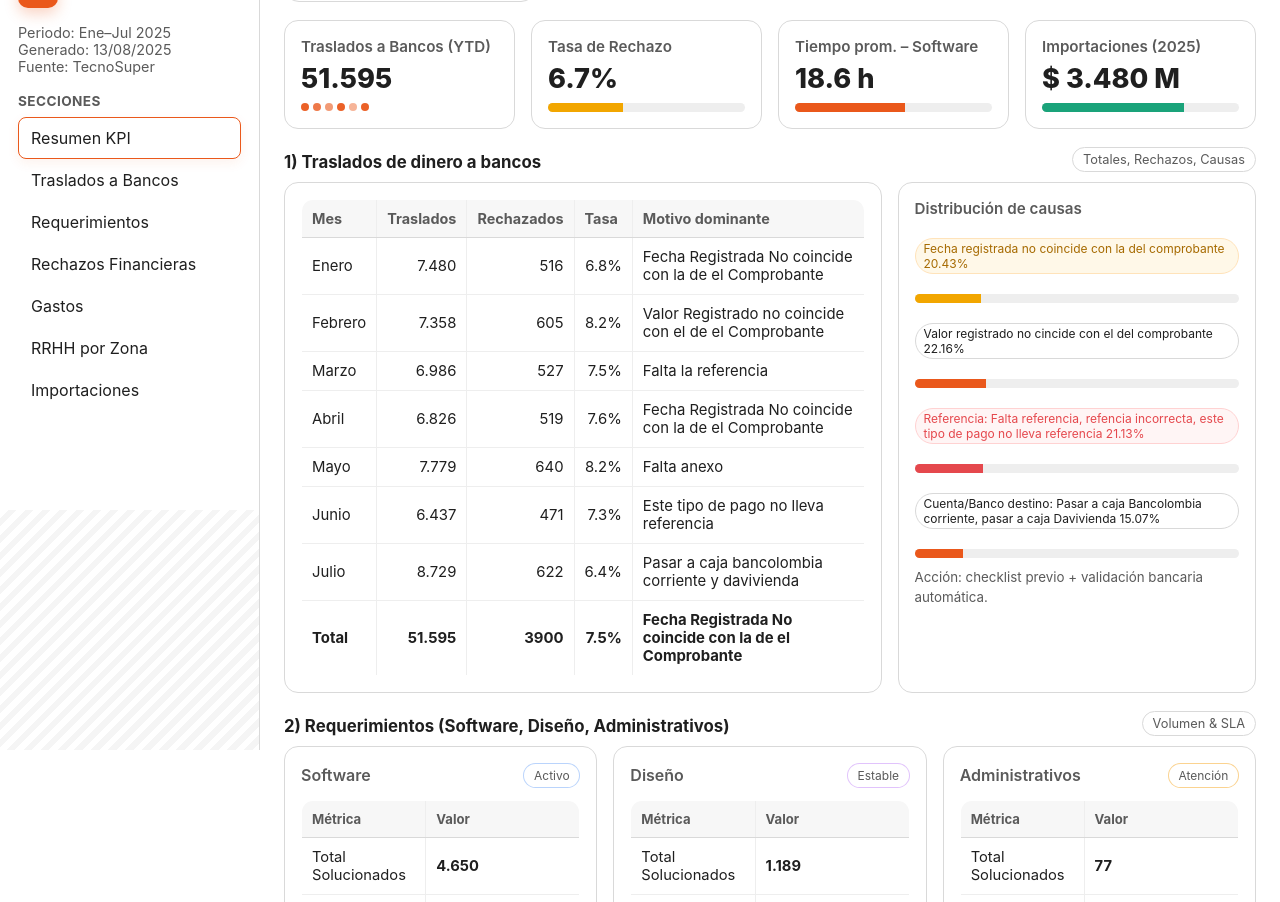
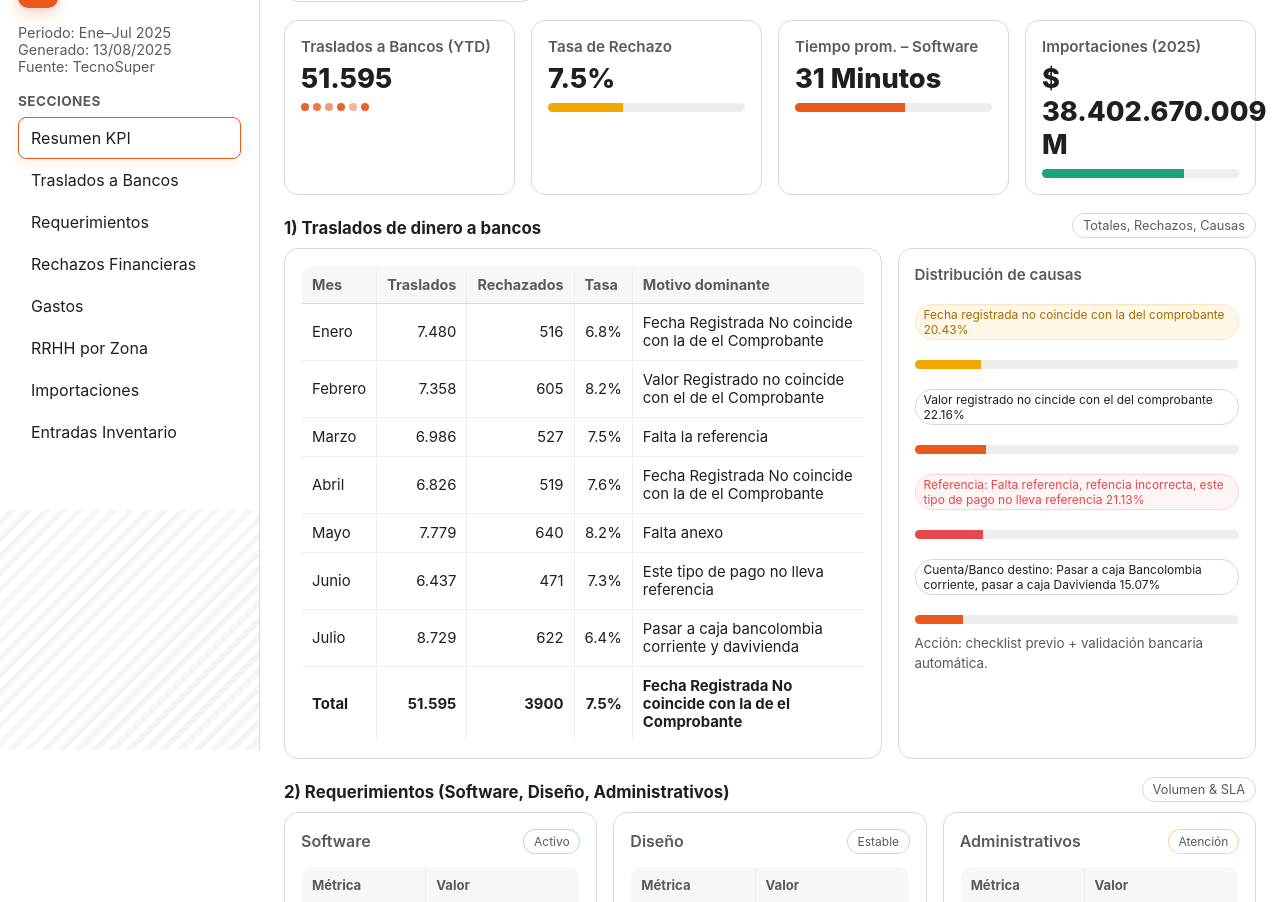
Before and after one commit to jonathan1040/Indicadores-Desempe-o, a plain HTML site: page index.html in a window 1280 px wide. Shown: the part 50-952 px from the top of the page. Drawn offline with Linux system fonts and the light colour scheme.

Commit message:
CambioFinal

```diff
--- a/index.html
+++ b/index.html
@@ -30,8 +30,9 @@ table td:nth-child(2),
 table td:nth-child(3),
 table td:nth-child(4){ text-align:right }
 /* Texto a la izq en 1ª y última col */
-table td:first-child,
-table td:last-child{ text-align:left }
+table td:first-child{
+  text-align:right
+ }
 
 
     table{
@@ -73,8 +74,7 @@ table td:nth-child(4) {
 }
 
 /* Texto alineado a la izquierda en las columnas de texto */
-table td:first-child,
-table td:last-child {
+table td:first-child{
   text-align: left;
 }
   /* Layout */
@@ -265,6 +265,7 @@ table td:last-child {
       <a href="#gastos">Gastos</a>
       <a href="#rrhh">RRHH por Zona</a>
       <a href="#import">Importaciones</a>
+      <a href="#InventoryEntries">Entradas  Inventario</a>
     </nav>
   </aside>
 
@@ -286,16 +287,16 @@ table td:last-child {
         </div>
         <div class="card">
           <h3>Tasa de Rechazo</h3>
-          <div class="big">6.7%</div>
+          <div class="big">7.5%</div>
           <div class="bar warn" style="margin-top:8px"><i style="width:38%"></i></div>
         </div>
         <div class="card">
           <h3>Tiempo prom. – Software</h3>
-          <div class="big">18.6 h</div>          <div class="bar" style="margin-top:8px"><i style="width:56%"></i></div>
+          <div class="big">31 Minutos</div>          <div class="bar" style="margin-top:8px"><i style="width:56%"></i></div>
         </div>
         <div class="card">
           <h3>Importaciones (2025)</h3>
-          <div class="big">$ 3.480 M</div>
+          <div class="big">$ 38.402.670.009 M</div>
           <div class="bar ok" style="margin-top:8px"><i style="width:72%"></i></div>
         </div>
       </div>
@@ -552,9 +553,9 @@ table td:last-child {
           <table>
             <thead><tr><th>Año</th><th>Cantidad</th><th>Valor total</th><th>Índice</th></tr></thead>
             <tbody>
-              <tr><td>2024</td><td>54</td><td>$ 3.110 M</td>
+               <tr><td>2024</td><td>144</td><td>$ 70.352.208.805 M</td>
                 <td><div class="bar"><i style="width:64%"></i></div></td></tr>
-              <tr><td>2025</td><td>61</td><td>$ 3.480 M</td>
+                <tr><td>2025</td><td>106</td><td>$ 38.402.670.009 M</td>
                 <td><div class="bar ok"><i style="width:72%"></i></div></td></tr>
             </tbody>
           </table>
@@ -568,8 +569,21 @@ table td:last-child {
           </ul>
         </div>
       </div>
+
+     <section id="InventoryEntries">
+      <div class="section-head">
+        <h2>7) Entradas Inventario</h2>
+        <span class="pill">Prom diario y mensual</span>
+      </div>
+        <div class="card">
+          <table>
+            <thead><tr><th>Periodo</th><th>Cantidad</th><th>Promedio Diario</th><th>Promedio Mensual</th></tr></thead>
+            <tbody>
+               <tr><td>2025</td><td>10321</td><td>62</td><td>1418</td>
+            </tbody>
+          </table>
+      </div>
     </section>
-
     <section style="margin-top:20px;color:var(--ink2);font-size:.9rem">
       <span class="badge">Nota</span> Datos de ejemplo con fines de presentación visual. Integración real: export Zoho → CSV/Excel → parser → render.
     </section>
```
